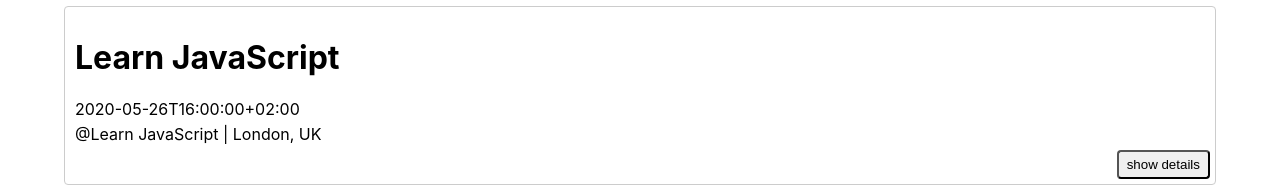
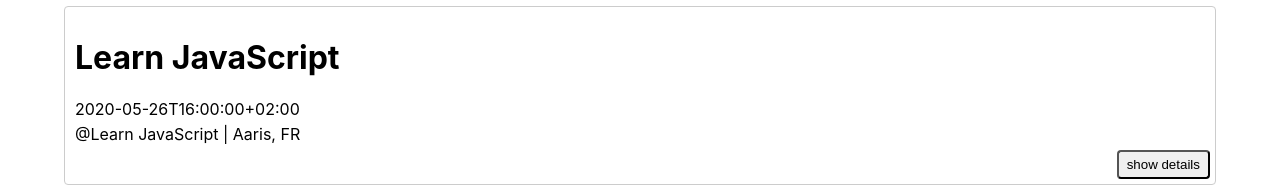
Before and after one commit to njneubauer/meetApp, a React (Create React App) app: page / in a window 1280 px wide. Shown: the part 1500-1693 px from the top of the page. Built offline with nearby package versions, Linux system fonts and the light colour scheme; what atatus-spa would draw is missing.

Commit message:
sorted suggestions list alphabetically

```diff
--- a/src/CitySearch.js
+++ b/src/CitySearch.js
@@ -10,6 +10,8 @@
 
     handleFocusToggle = (event)=>{
         let showSuggestions = this.state.showSuggestions;
+        const suggestions = this.props.locations.sort();
+
         if(showSuggestions === true){
             this.setState({
                 showSuggestions: false
@@ -17,7 +19,7 @@
         }
         else{
             this.setState({
-                suggestions: this.props.locations,
+                suggestions: suggestions,
                 showSuggestions: true
             });
 
@@ -28,19 +30,19 @@
         const value = event.target.value;
         const suggestions = this.props.locations.filter((location)=>{
             return location.toUpperCase().indexOf(value.toUpperCase()) > -1;
-        })
+        }).sort();
 
         if(suggestions.length === 0){
             this.setState({
                 query: value,
-                suggestions,
+                suggestions: suggestions,
                 infoText: "We can not find the city you are looking for. Please try another city."
             });
         }
         else {
             this.setState({
                 query: value,
-                suggestions,
+                suggestions: suggestions,
                 infoText: ''
             });
         }
--- a/src/mockData.js
+++ b/src/mockData.js
@@ -197,7 +197,7 @@
         "updated": "2020-05-27T12:01:32.356Z",
         "summary": "Learn JavaScript",
         "description": "Have you wondered how you can ask Google to show you the list of the top ten must-see places in London? And how Google presents you the list? How can you submit the details of an application? Well, JavaScript is doing these. :) \n\nJavascript offers interactivity to a dull, static website. Come, learn JavaScript with us and make those beautiful websites.",
-        "location": "London, UK",
+        "location": "Aaris, FR",
         "creator": {
          "email": "fullstackwebdev@careerfoundry.com",
          "self": true
```
